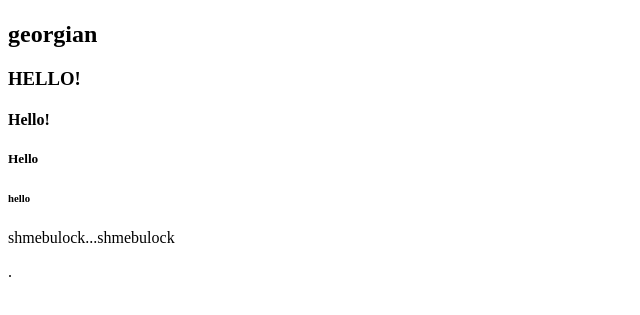
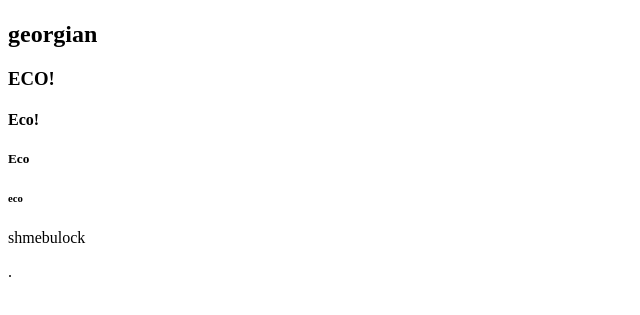
Before and after one commit to mcaterina/mcaterina.github.io, a plain HTML site: page Practice.html in a window 1280 px wide. Shown: the part 59-374 px from the top of the page, without its empty margins (0-640 px from the left). Drawn offline with Linux system fonts and the light colour scheme.

Commit message:
upload practice page

```diff
--- a/Practice.html
+++ b/Practice.html
@@ -7,11 +7,11 @@
 <body>
 	<h1>mcaterinaportfolio.github.io</h1>
 	<h2> georgian </h2>
-	<h3>HELLO!</h3>
-	<h4>Hello!</h4>
-	<h5>Hello</h5>
-	<h6>hello</h5>
-	<p>shmebulock...shmebulock</p>
+	<h3>ECO!</h3>
+	<h4>Eco!</h4>
+	<h5>Eco</h5>
+	<h6>eco</h5>
+	<p>shmebulock</p>
 </body>
 .
 </html>
```
